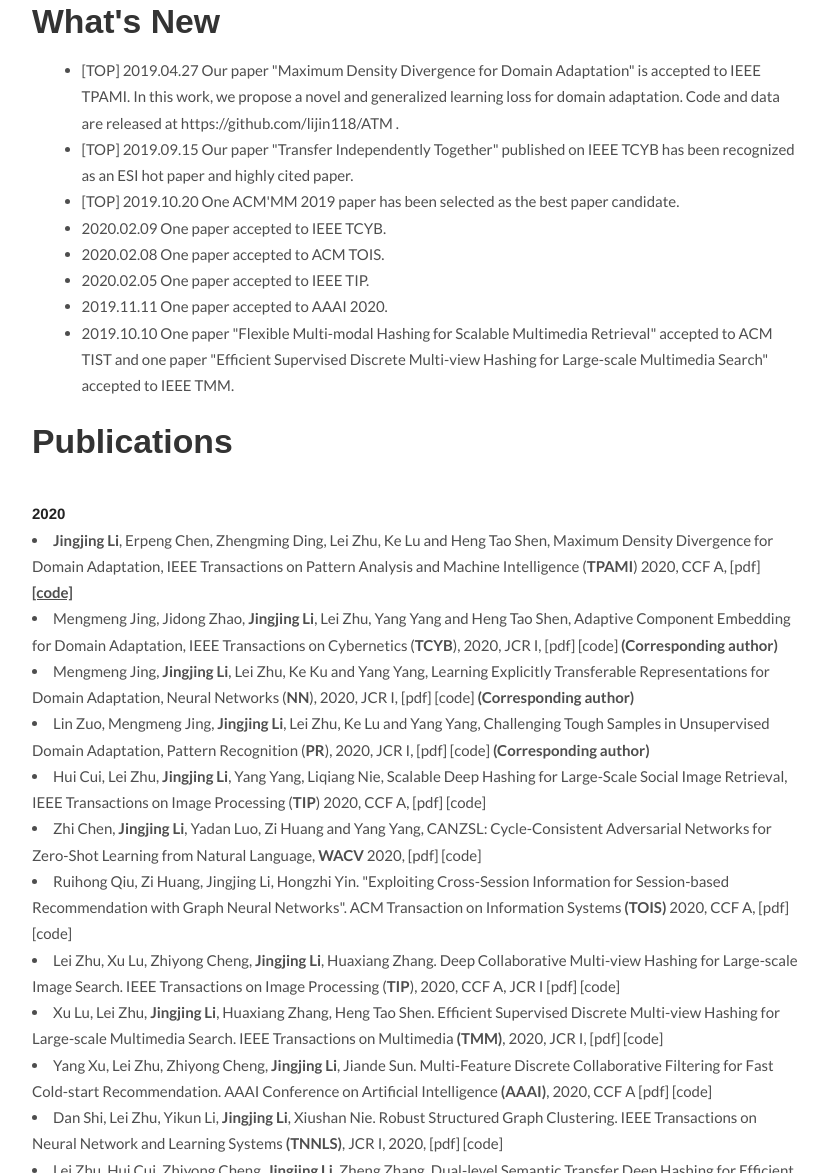
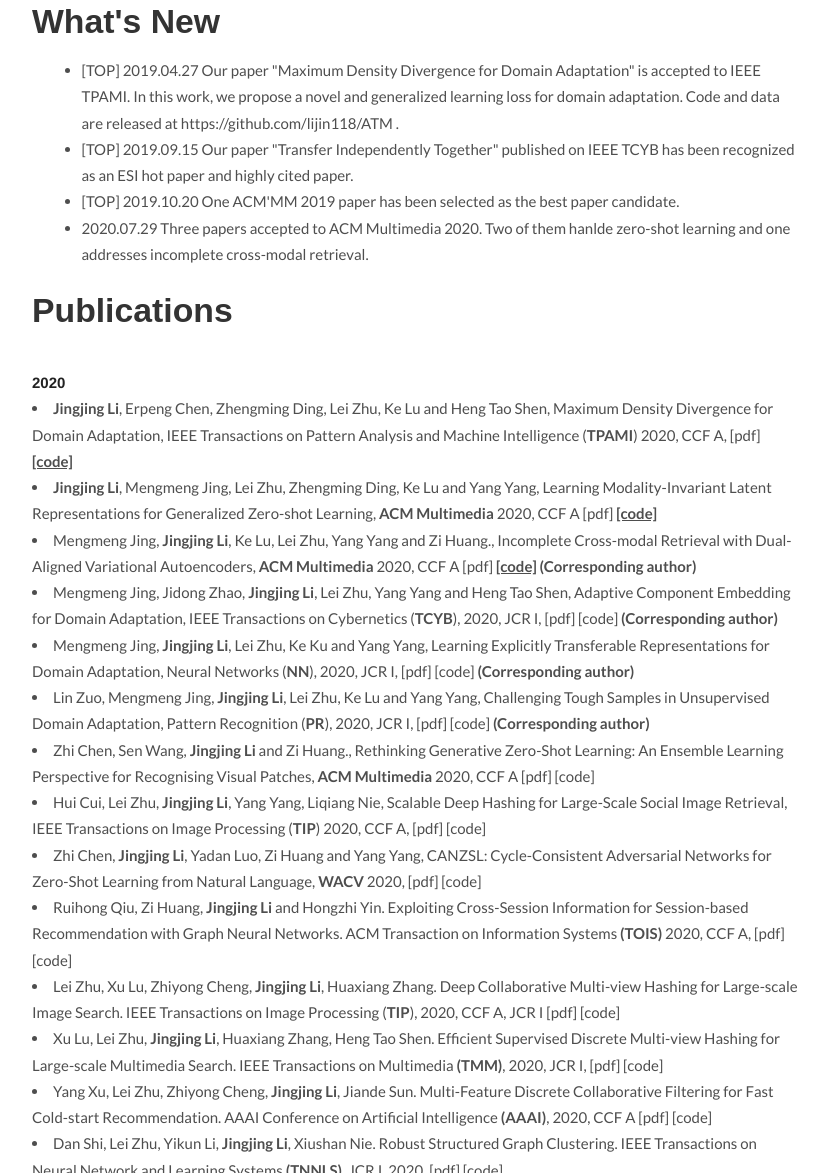
Before and after one commit to lijin118/lijin118.github.io, a plain HTML site: page index.html in a window 1280 px wide. Shown: the part 574-1747 px from the top of the page, without its empty margins (224-1049 px from the left). Drawn offline with Linux system fonts and the light colour scheme.

Commit message:
Update index.html

```diff
--- a/index.html
+++ b/index.html
@@ -74,15 +74,9 @@
 
 				<li>[TOP] 2019.10.20 One ACM'MM 2019 paper has been selected as the best paper candidate.</li>
 
-				<li>2020.02.09 One paper accepted to IEEE TCYB.</li>
+				<li>2020.07.29 Three papers accepted to ACM Multimedia 2020. Two of them hanlde zero-shot learning and one addresses incomplete cross-modal retrieval. </li>
 
-				<li>2020.02.08 One paper accepted to ACM TOIS.</li>
 
-				<li>2020.02.05 One paper accepted to IEEE TIP.</li>
-
-				<li>2019.11.11 One paper accepted to AAAI 2020.</li>
-
-				<li>2019.10.10 One paper "Flexible Multi-modal Hashing for Scalable Multimedia Retrieval" accepted to ACM TIST and one paper "Efficient Supervised Discrete Multi-view Hashing for Large-scale Multimedia Search" accepted to IEEE TMM.</li>
 
 			</ul>
 		</div>
@@ -97,29 +91,35 @@
 
 				<li><b>Jingjing Li</b>, Erpeng Chen, Zhengming Ding, Lei Zhu, Ke Lu and Heng Tao Shen, Maximum Density Divergence for Domain Adaptation, IEEE Transactions on Pattern Analysis and Machine Intelligence (<b>TPAMI</b>) 2020, CCF A, [pdf] <a href="https://github.com/lijin118/ATM"><b>[code]</b></a> </li>
 
+				<li><b>Jingjing Li</b>, Mengmeng Jing, Lei Zhu, Zhengming Ding, Ke Lu and Yang Yang, Learning Modality-Invariant Latent Representations for Generalized Zero-shot Learning, <b>ACM Multimedia</b> 2020, CCF A  [pdf] <a href="https://github.com/lijin118/"><b>[code]</b></a> </li>
+
+				<li>Mengmeng Jing, <b>Jingjing Li</b>, Ke Lu, Lei Zhu, Yang Yang and Zi Huang., Incomplete Cross-modal Retrieval with Dual-Aligned Variational Autoencoders, <b>ACM Multimedia</b> 2020, CCF A  [pdf] <a href="https://github.com/lijin118/"><b>[code]</b></a> <b>(Corresponding author)</b></li>
+
 				<li>Mengmeng Jing, Jidong Zhao, <b>Jingjing Li</b>, Lei Zhu, Yang Yang and Heng Tao Shen, Adaptive Component Embedding for Domain Adaptation, IEEE Transactions on Cybernetics (<b>TCYB</b>), 2020, JCR I, [pdf] [code]</a> <b>(Corresponding author)</b></li>
 
 				<li>Mengmeng Jing, <b>Jingjing Li</b>, Lei Zhu, Ke Ku and Yang Yang, Learning Explicitly Transferable Representations for Domain Adaptation, Neural Networks (<b>NN</b>), 2020, JCR I, [pdf] [code]</a> <b>(Corresponding author)</b></li>
 
 				<li>Lin Zuo, Mengmeng Jing, <b>Jingjing Li</b>, Lei Zhu, Ke Lu and Yang Yang, Challenging Tough Samples in Unsupervised Domain Adaptation, Pattern Recognition (<b>PR</b>), 2020, JCR I, [pdf] [code]</a> <b>(Corresponding author)</b></li>
 
+				<li>Zhi Chen, Sen Wang, <b>Jingjing Li</b> and Zi Huang., Rethinking Generative Zero-Shot Learning: An Ensemble Learning Perspective for Recognising Visual Patches, <b>ACM Multimedia</b> 2020, CCF A  [pdf] [code] </li>
+
 				<li>Hui Cui, Lei Zhu, <b>Jingjing Li</b>, Yang Yang, Liqiang Nie, Scalable Deep Hashing for Large-Scale Social Image Retrieval, IEEE Transactions on Image Processing (<b>TIP</b>) 2020, CCF A, [pdf] [code]</a> </li>
 
 				<li>Zhi Chen, <b>Jingjing Li</b>, Yadan Luo, Zi Huang and Yang Yang, CANZSL: Cycle-Consistent Adversarial Networks for Zero-Shot Learning from Natural Language, <b>WACV</b> 2020, [pdf] [code]</a> </li>
 
-				<li>Ruihong Qiu, Zi Huang, Jingjing Li, Hongzhi Yin. "Exploiting Cross-Session Information for Session-based Recommendation with Graph Neural Networks". ACM Transaction on Information Systems <b>(TOIS)</b> 2020, CCF A, [pdf] [code]</a> </li>
+				<li>Ruihong Qiu, Zi Huang, <b>Jingjing Li</b> and Hongzhi Yin. Exploiting Cross-Session Information for Session-based Recommendation with Graph Neural Networks. ACM Transaction on Information Systems <b>(TOIS)</b> 2020, CCF A, [pdf] [code]</a> </li>
 
 				<li>Lei Zhu, Xu Lu, Zhiyong Cheng, <b>Jingjing Li</b>, Huaxiang Zhang. Deep Collaborative Multi-view Hashing for Large-scale Image Search. IEEE Transactions on Image Processing (<b>TIP</b>), 2020, CCF A, JCR I [pdf] [code]</a> </li>
 
 				<li>Xu Lu, Lei Zhu, <b>Jingjing Li</b>, Huaxiang Zhang, Heng Tao Shen. Efficient Supervised Discrete Multi-view Hashing for Large-scale Multimedia Search. IEEE Transactions on Multimedia <b>(TMM)</b>, 2020, JCR I, [pdf] [code]</a> </li>
 
-				<li>Yang Xu, Lei Zhu, Zhiyong Cheng, <b>Jingjing Li</b>, Jiande Sun.  Multi-Feature Discrete Collaborative Filtering for Fast Cold-start Recommendation. AAAI Conference on Artificial Intelligence <b>(AAAI)</b>, 2020, CCF A [pdf] [code]</a> </li>
+				<li>Yang Xu, Lei Zhu, Zhiyong Cheng, <b>Jingjing Li</b>, Jiande Sun. Multi-Feature Discrete Collaborative Filtering for Fast Cold-start Recommendation. AAAI Conference on Artificial Intelligence <b>(AAAI)</b>, 2020, CCF A [pdf] [code]</a> </li>
 
 				<li>Dan Shi, Lei Zhu, Yikun Li, <b>Jingjing Li</b>, Xiushan Nie. Robust Structured Graph Clustering. IEEE Transactions on Neural Network and Learning Systems <b>(TNNLS)</b>, JCR I, 2020, [pdf] [code]</a> </li>
 
 				<li>Lei Zhu, Hui Cui, Zhiyong Cheng, <b>Jingjing Li</b>, Zheng Zhang. Dual-level Semantic Transfer Deep Hashing for Efficient Social Image Retrieval. IEEE Transactions on Circuits and Systems for Video Technology <b>(TCSVT)</b>, 2020, [pdf] [code]</a> </li>
 
-				<li>Lei Zhu, Xu Lu, Zhiyong Cheng, <b>Jingjing Li</b>, Huaxiang Zhang.  Flexible Multi-modal Hashing for Scalable Multimedia Retrieval. ACM Transactions on Intelligent Systems and Technology <b>(TIST)</b>, 2020, [pdf] [code]</a> </li>
+				<li>Lei Zhu, Xu Lu, Zhiyong Cheng, <b>Jingjing Li</b>, Huaxiang Zhang. Flexible Multi-modal Hashing for Scalable Multimedia Retrieval. ACM Transactions on Intelligent Systems and Technology <b>(TIST)</b>, 2020, [pdf] [code]</a> </li>
 
 
 
```
